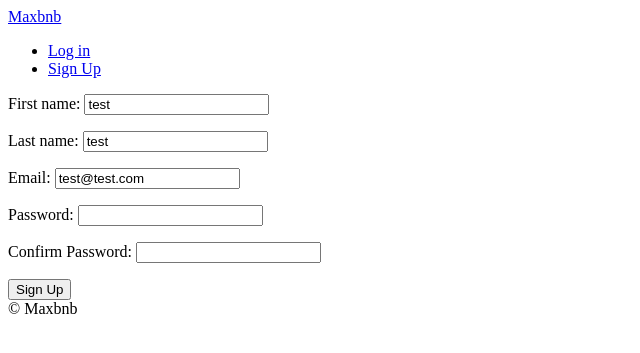
After one commit to helious23/maxbnb, a Django app: page /users/signup in a window 1280 px wide. The commit adds this page. Shown: the top 353 px of the page, without its empty margins (0-640 px from the left). Run offline with Django 3.2, Linux system fonts and the light colour scheme.

Commit message:
sign up with formview

```diff
--- a/templates/partials/nav.html
+++ b/templates/partials/nav.html
@@ -5,6 +5,7 @@
         <li><a href="{% url 'users:logout' %}">Log out</a></li>
     {% else %}
         <li><a href="{% url 'users:login' %}">Log in</a></li>
+        <li><a href="{% url 'users:signup' %}">Sign Up</a></li>
     {% endif %}
 
 </ul>
--- /dev/null
+++ b/templates/users/signup.html
@@ -0,0 +1,13 @@
+{% extends 'base.html' %}
+
+{% block page_title %}Sign Up{% endblock page_title %}
+
+{% block search_bar %}{% endblock search_bar %}
+
+{% block content %}
+    <form method="POST" action="{% url 'users:signup' %}">
+        {% csrf_token %}
+        {{form.as_p}}
+        <button>Sign Up</button>
+    </form>
+{% endblock content %}
--- a/users/forms.py
+++ b/users/forms.py
@@ -24,3 +24,39 @@ class LoginForm(forms.Form):
                 # clean_email() 이나 clean_password() 사용시에는 필요 없음
         except models.User.DoesNotExist:
             self.add_error("email", forms.ValidationError("User Not Found"))
+
+
+class SignUpForm(forms.Form):
+
+    first_name = forms.CharField(max_length=80)
+    last_name = forms.CharField(max_length=80)
+    email = forms.EmailField()
+    password = forms.CharField(widget=forms.PasswordInput)
+    password1 = forms.CharField(widget=forms.PasswordInput, label="Confirm Password")
+
+    def clean_email(self):
+        email = self.cleaned_data.get("email")
+        try:
+            models.User.objects.get(email=email)
+            raise forms.ValidationError("Already Using Email")
+        except models.User.DoesNotExist:
+            return email
+
+    def claen_password1(self):
+        password = self.cleaned_data.get("password")
+        password1 = self.cleaned_data.get("password1")
+
+        if password != password1:
+            raise forms.ValidationError("Password does not match")
+        else:
+            return password
+
+    def save(self):
+        first_name = self.cleaned_data.get("first_name")
+        last_name = self.cleaned_data.get("last_name")
+        email = self.cleaned_data.get("email")
+        password = self.cleaned_data.get("password")
+        user = models.User.objects.create_user(email, email, password)
+        user.first_name = first_name
+        user.last_name = last_name
+        user.save()
--- a/users/urls.py
+++ b/users/urls.py
@@ -7,4 +7,5 @@ app_name = "users"
 urlpatterns = [
     path("login", views.LoginView.as_view(), name="login"),
     path("logout", views.log_out, name="logout"),
+    path("signup", views.SignUpView.as_view(), name="signup"),
 ]
--- a/users/views.py
+++ b/users/views.py
@@ -23,3 +23,24 @@ class LoginView(FormView):
 def log_out(request):
     logout(request)
     return redirect(reverse("core:home"))
+
+
+class SignUpView(FormView):
+
+    template_name = "users/signup.html"
+    form_class = forms.SignUpForm
+    success_url = reverse_lazy("core:home")
+    initial = {
+        "first_name": "test",
+        "last_name": "test",
+        "email": "test@test.com",
+    }
+
+    def form_valid(self, form):
+        form.save()
+        email = form.cleaned_data.get("email")
+        password = form.cleaned_data.get("password")
+        user = authenticate(self.request, username=email, password=password)
+        if user is not None:
+            login(self.request, user)
+        return super().form_valid(form)
```
